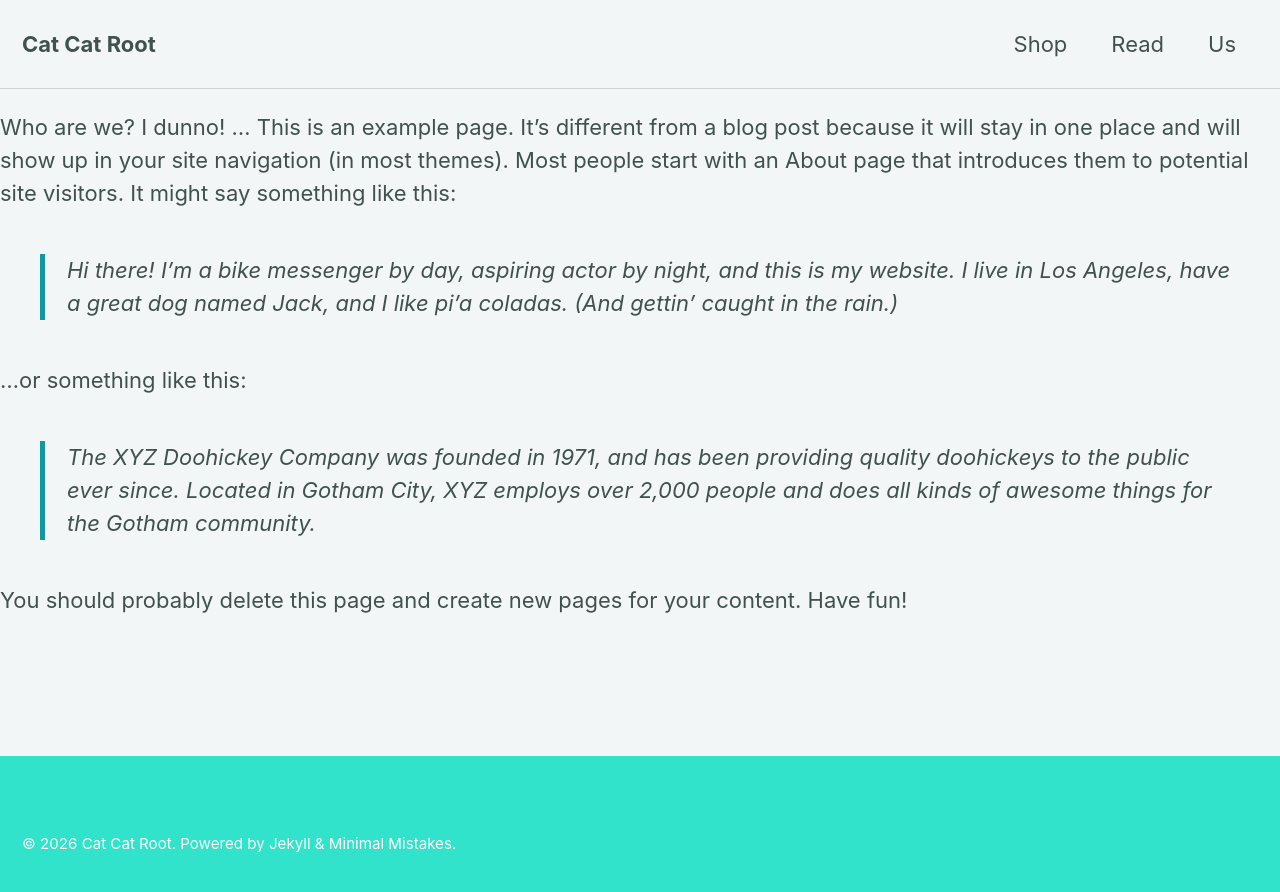
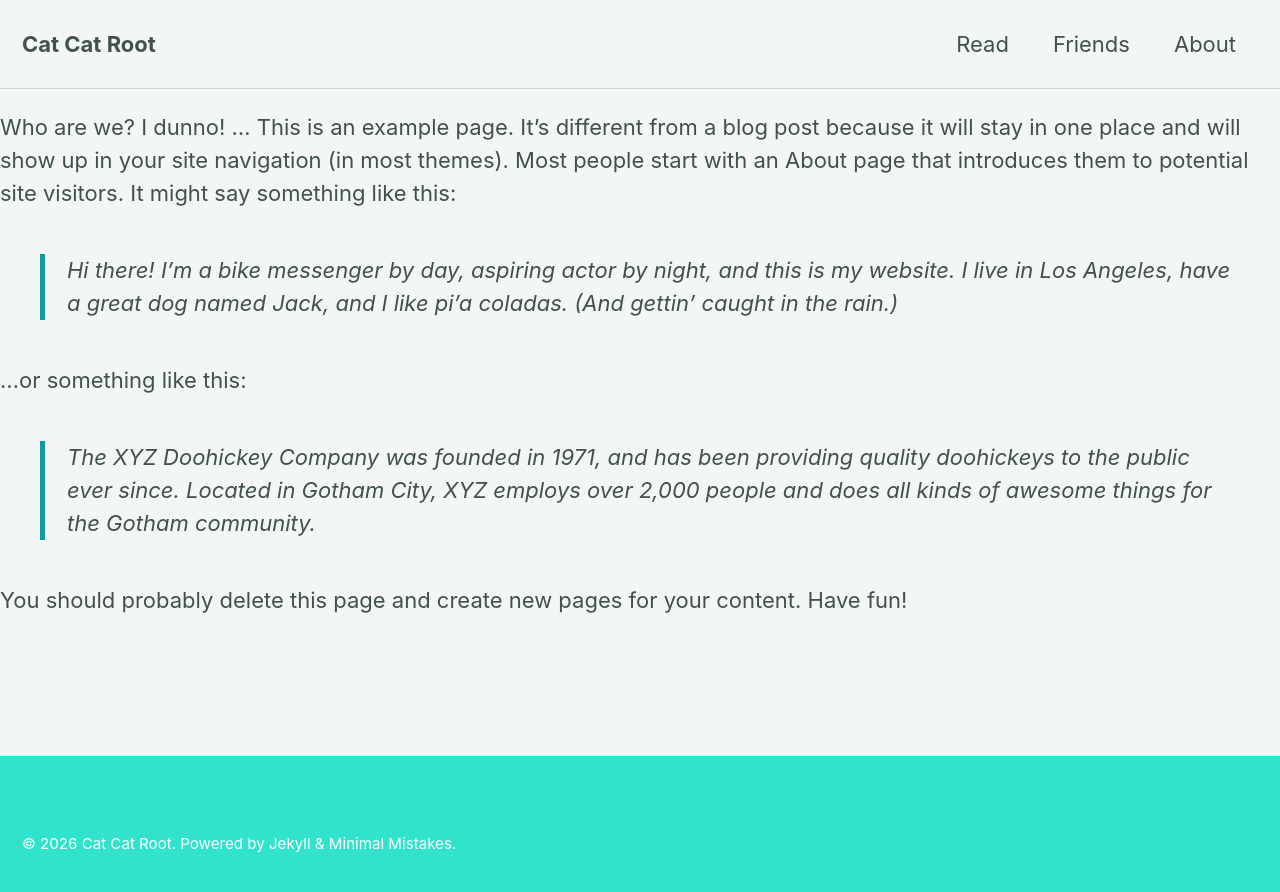
Before and after one commit to sparrow925/garden-collective, a Jekyll site: the page built from temp.md, in a window 1280 px wide. Shown: the top 892 px of the page. Built offline with Jekyll 4.4.1, drawn with Linux system fonts in a browser that asks for light colours; cached includes are drawn as plain includes; our own code applies the rules of GitHub Pages for plain Markdown files.

Commit message:
Update navigation.yml

```diff
--- a/_data/navigation.yml
+++ b/_data/navigation.yml
@@ -1,10 +1,10 @@
 # main links
 main:
-  - title: "Shop"
+  - title: "Read"
     url: https://shop.catcatroot.net/
-  - title: "Read"
+  - title: "Friends"
     url: /temp/
-  - title: "Us"
+  - title: "About"
     url: /temp/
   # - title: "Sample Collections"
   #   url: /collection-archive/
```
